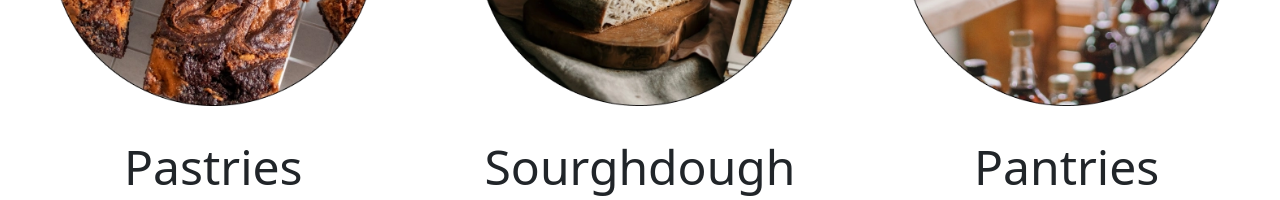
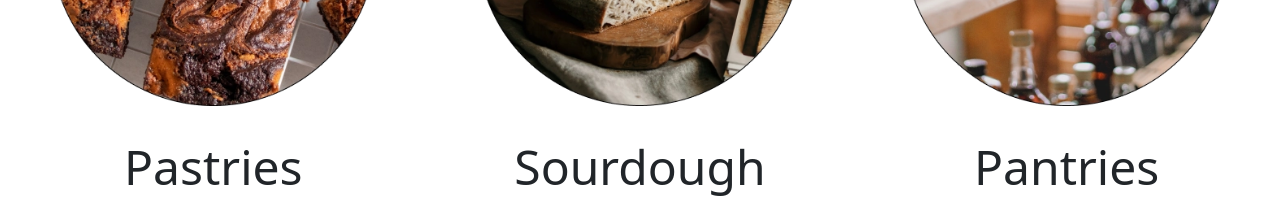
Before and after one commit to AdrianMartinezGit/BusinessRedevelopment, a plain HTML site: page index.html in a window 1280 px wide. Shown: the part 2440-2640 px from the top of the page. Drawn offline with nearby package versions, Linux system fonts and the light colour scheme; a web font is replaced by a local one.

Commit message:
Update index.html

```diff
--- a/index.html
+++ b/index.html
@@ -140,7 +140,7 @@
             <img src="./assets/Ellipse2.webp" alt="" width="325"/>
           </div>
           <div class="text-center" style="padding: 8%;">
-            <h2 style="font-size: 48px;">Sourghdough </h2>
+            <h2 style="font-size: 48px;">Sourdough</h2>
             <p>Made with sweet, premium, beautiful ingredients from little and big farms. Made as quickly as our hands and arms and backs will allow. Lorem ipsum dolor sit amet consectetur, adipisicing elit. Optio earum nisi consectetur numquam possimus dolores consequuntur culpa quidem cupiditate veniam, hic perferendis corrupti deleniti blanditiis voluptatum, exercitationem rerum sint quae.</p>
           </div>
         </div>
```
